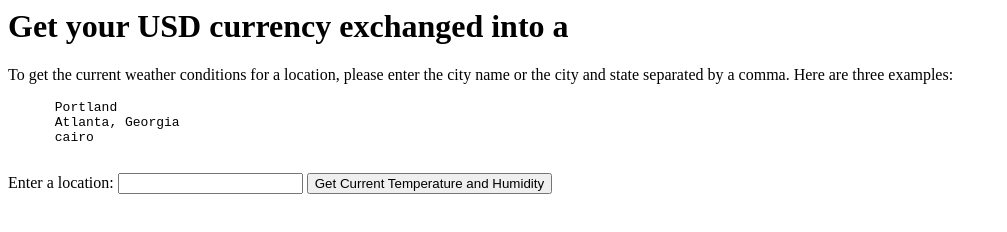
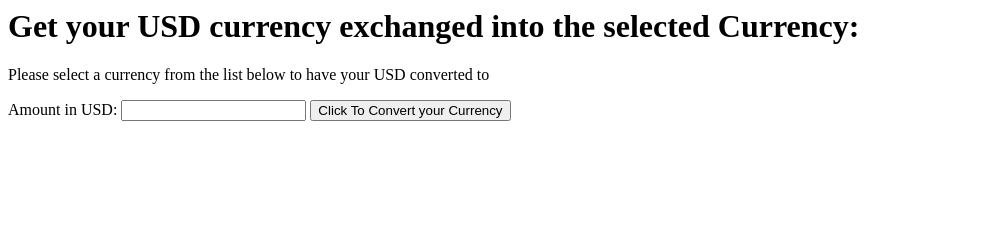
Before and after one commit to jlenz27/Currency-Exchange, a plain HTML site: page src/index.html in a window 1280 px wide. Shown: the whole page, without its empty margins (0-1007 px from the left). Drawn offline with Linux system fonts and the light colour scheme.

Commit message:
update html to make the inputs for the currency exchange

```diff
--- a/src/index.html
+++ b/src/index.html
@@ -4,18 +4,11 @@
 </head>
 <body>
   <div class="container">
-    <h1>Get your USD currency exchanged into a</h1>
-    <p>To get the current weather conditions for a location, please enter the city name or the city and state separated by a comma. Here are three examples:</p>
-    <pre>
-      Portland
-      Atlanta, Georgia
-      cairo
-    </pre>
-    <form>
-      <label for="location">Enter a location:</label>
-      <input id="location" type="text" name="location">
-      <button type="submit" class="btn-success" id="weatherLocation">Get Current Temperature and Humidity</button>
-    </form>
+    <h1>Get your USD currency exchanged into the selected Currency:</h1>
+    <p>Please select a currency from the list below to have your USD converted to</p>
+    <label for="amount">Amount in USD:</label>
+    <input id="amount" type="number" required>
+    <button type="submit" class="btn btn-success">Click To Convert your Currency</button>
     <p id="showResponse"></p>
   </div>
 </body>
```
